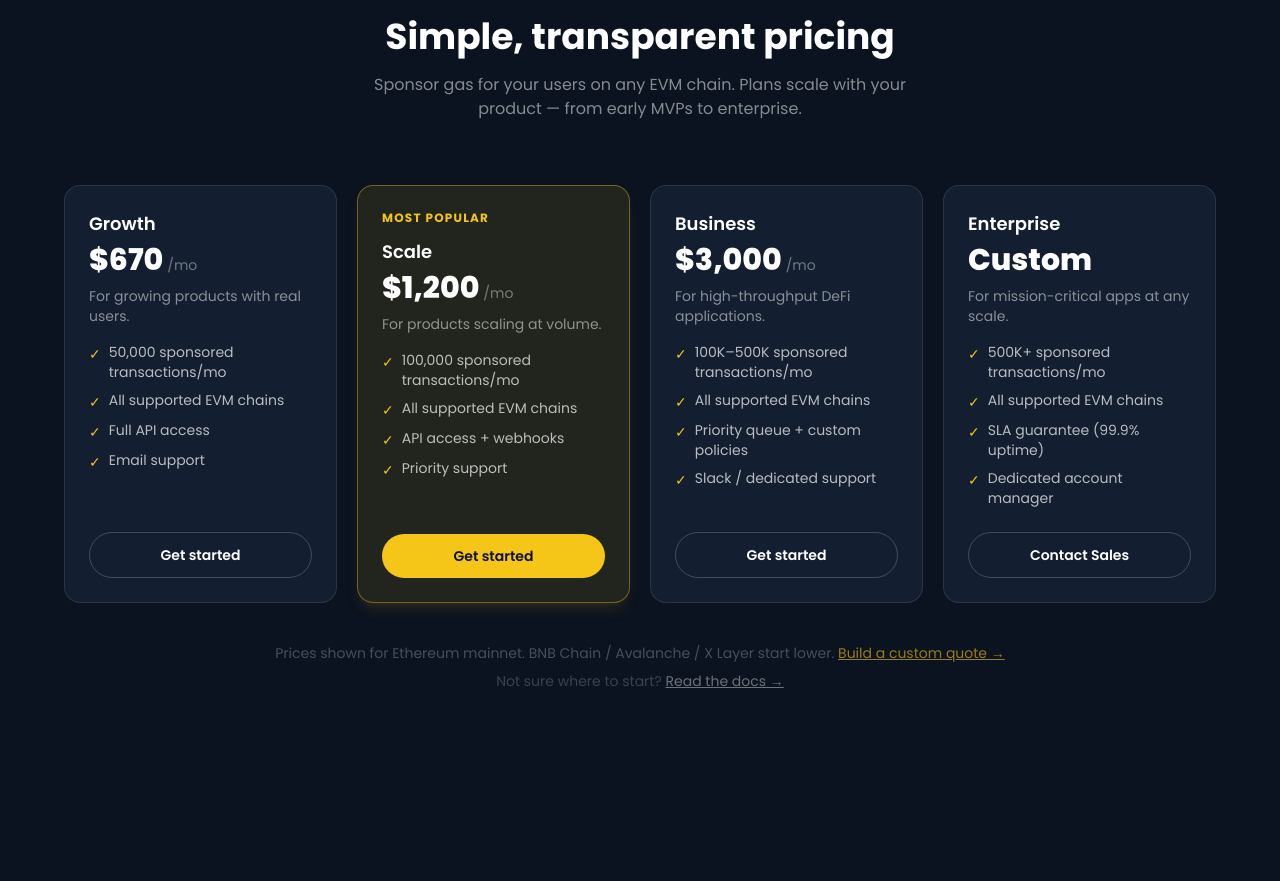
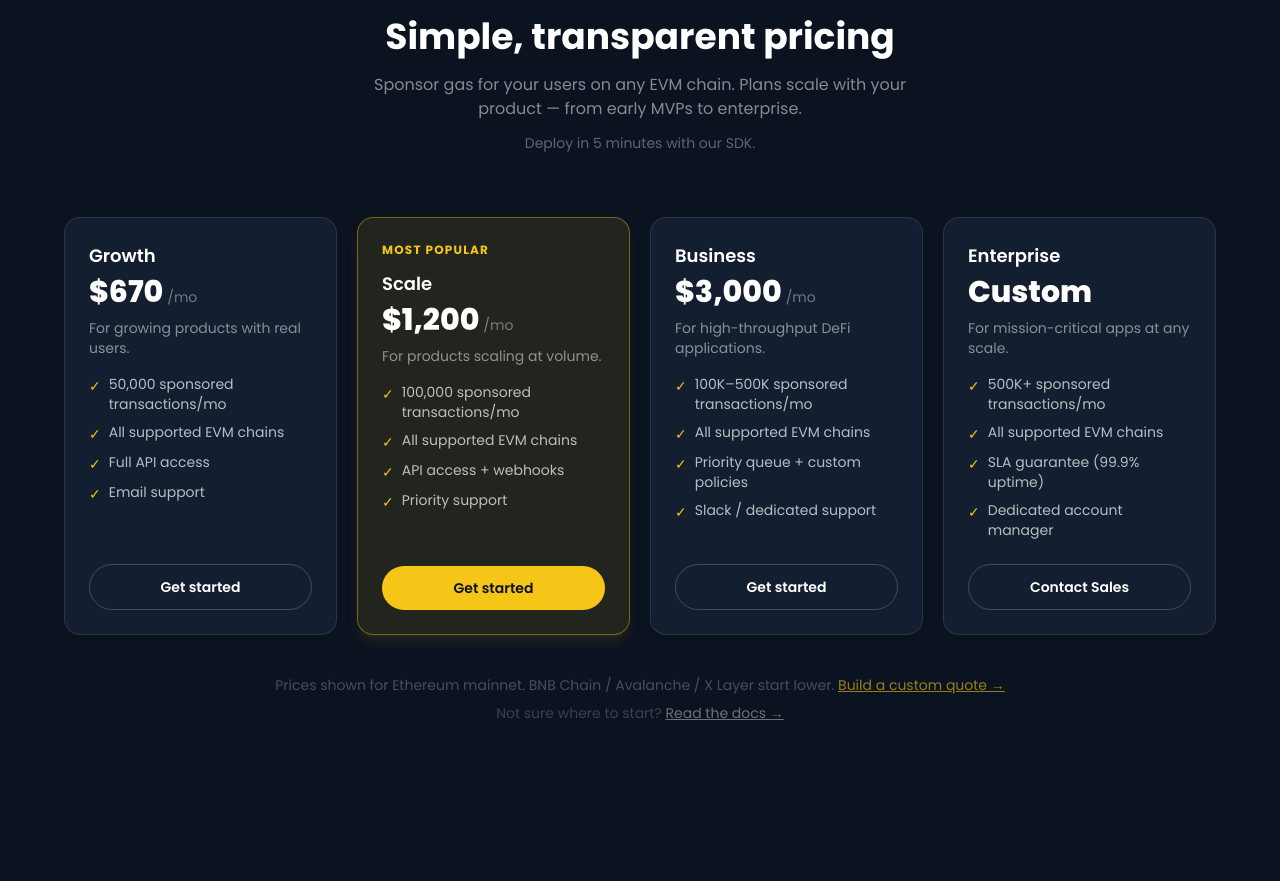
Before and after one commit to bitgett/Q402-Institutional, a Next.js app: page / in a window 1280 px wide. Shown: the part 2800-3681 px from the top of the page. Built offline with nearby package versions, Linux system fonts and the light colour scheme.

Commit message:
feat: add SDK deploy in 5 minutes tagline to Pricing header

```diff
--- a/app/components/Pricing.tsx
+++ b/app/components/Pricing.tsx
@@ -78,6 +78,7 @@ export default function Pricing() {
           <p className="text-white/50 max-w-xl mx-auto">
             Sponsor gas for your users on any EVM chain. Plans scale with your product — from early MVPs to enterprise.
           </p>
+          <p className="text-white/35 text-sm mt-3">Deploy in 5 minutes with our SDK.</p>
         </div>
 
         <div className="grid md:grid-cols-2 lg:grid-cols-4 gap-5">
```
